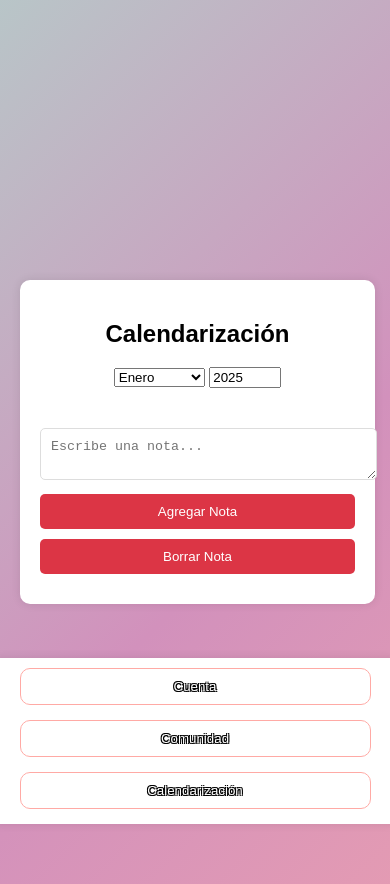
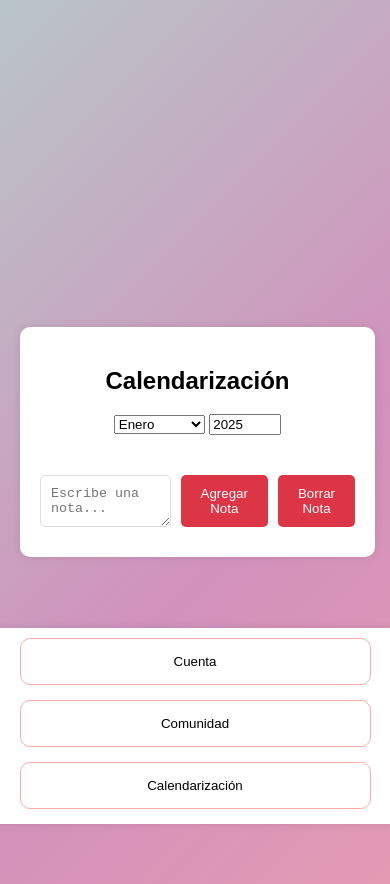
Before and after one commit to Luvidth/EduSex, a plain HTML site: page index.html in a window 390 px wide. Both pictures are taken after a click on the button "Calendarización". Drawn offline with Linux system fonts and the light colour scheme; some packages are replaced by stand-ins of ours; a script that the page names is missing.

Commit message:
Update styles.css

```diff
--- a/styles.css
+++ b/styles.css
@@ -4,10 +4,13 @@
     --color-aqua: #a8e6cf; /* Aqua */
     --color-red: #ff6f69; /* Rojo */
     --color-purple: #b19cd9; /* Morado */
+    --color-orange: #ff8c42; /* Naranja para notas no menstruales */
     --color-background: rgba(255, 255, 255, 0.1);
     --color-border: rgba(255, 255, 255, 0.2);
     --color-success: rgba(40, 167, 69, 0.9); /* Verde para notificaciones de éxito */
     --color-error: rgba(220, 53, 69, 0.9); /* Rojo para notificaciones de error */
+    --color-terceary: blue;
+    --color-you: #800080;
 }
 
 body {
@@ -54,27 +57,59 @@ body {
     100% { opacity: 0; transform: translateX(-50%) translateY(-20px); }
 }
 
+/* Barra de navegación */
 .nav {
     display: flex;
+    flex-direction: row;
     gap: 10px;
-    position: absolute;
+    position: fixed;
     bottom: 20px;
+    left: 50%;
+    transform: translateX(-50%);
+    width: 90%;
+    max-width: 400px;
+    justify-content: space-between;
+    background: rgba(255, 255, 255, 0.2);
+    padding: 10px;
+    border-radius: 15px;
 }
 
-/* Estilo para los botones de la barra de navegación */
 .nav button {
+    flex: 1;
+    padding: 10px;
     background: var(--color-background);
-    color: white;
+    color: black;
     border: 1px solid var(--color-primary);
     border-radius: 10px;
-    padding: 10px;
+    cursor: pointer;
     backdrop-filter: blur(10px);
-    transition: background 0.5s ease, transform 0.3s;
-    text-shadow:
-        -1px -1px 0 #000,
-         1px -1px 0 #000,
-        -1px  1px 0 #000,
-         1px  1px 0 #000;
+    transition: background 0.3s ease, transform 0.2s;
+    text-align: center;
+}
+
+.nav button:hover {
+    background: rgba(255, 255, 255, 0.3);
+    transform: scale(1.05);
+}
+
+.nav button.active {
+    background: var(--color-secondary);
+    transform: scale(1.1);
+}
+
+/* Diseño responsivo */
+@media (max-width: 768px) {
+    .nav {
+        width: 100%;
+        max-width: none;
+        bottom: 0;
+        border-radius: 0;
+    }
+
+    .nav button {
+        flex: 1;
+        padding: 15px;
+    }
 }
 
 /* Cambio de color mientras se presiona el botón */
@@ -99,7 +134,9 @@ body {
 /* Estilo para el botón activo (pestaña seleccionada) */
 .nav button.active {
     background: var(--color-secondary);
-    transition: background 0.5s ease;
+    transition: background 0.5s ease, transform 0.3s, scale 0.3s;
+    transform: scale(1.1); /* Agranda ligeramente el botón activo */
+    box-shadow: 0 4px 10px rgba(0, 0, 0, 0.2); /* Añadir sombra para destacar el botón */
 }
 
 .content {
@@ -128,6 +165,90 @@ body {
     border: 3px solid #a8e6cf;
 }
 
+/* Estilos para los botones "Agregar Nota" y "Borrar Nota" */
+.note-form {
+    margin-top: 20px;
+    display: flex; /* Alinear botones horizontalmente */
+    gap: 10px; /* Espacio entre los botones */
+}
+
+.note-form textarea {
+    width: 100%;
+    padding: 10px;
+    border: 1px solid var(--color-border);
+    border-radius: 10px;
+    margin-bottom: 10px;
+    background: var(--color-background);
+    color: black;
+    backdrop-filter: blur(10px);
+}
+
+.note-form button {
+    padding: 10px 20px;
+    background: var(--color-background);
+    color: white;
+    border: 1px solid var(--color-primary);
+    border-radius: 10px;
+    cursor: pointer;
+    backdrop-filter: blur(10px);
+    transition: background 0.5s ease, transform 0.3s;
+    flex: 1; /* Hace que los botones ocupen el mismo espacio */
+}
+
+.note-form button:hover {
+    background: rgba(255, 255, 255, 0.2);
+    transform: scale(1.05);
+}
+
+/* Estilos para el calendario */
+.calendar {
+    display: grid;
+    grid-template-columns: repeat(7, 1fr);
+    gap: 5px;
+    margin-top: 20px;
+}
+
+.calendar .day {
+    padding: 10px;
+    text-align: center;
+    border-radius: 10px;
+    cursor: pointer;
+    position: relative;
+    background: var(--color-background);
+    color: white;
+    border: 1px solid var(--color-border);
+    backdrop-filter: blur(10px);
+    transition: background 0.3s ease, transform 0.3s;
+}
+
+.calendar .day:hover {
+    background: rgba(255, 255, 255, 0.2);
+    transform: scale(1.05);
+}
+
+/* Colores para el ciclo menstrual */
+.calendar .day.menstruation {
+    background: var(--color-red); /* Rojo para menstruación */
+}
+
+.calendar .day.fertile {
+    background: var(--color-you); /* Rosado para días fértiles */
+}
+
+.calendar .day.infertile {
+    background: var(--color-success); /* Aqua para días infértiles */
+}
+
+/* Notas no menstruales */
+.calendar .day.has-note {
+    background: var(--color-orange); /* Naranja para notas no menstruales */
+}
+
+/* Prioridad para notas de menstruación */
+.calendar .day.menstruation.has-note {
+    background: var(--color-red); /* Rojo para menstruación */
+}
+
 /* Media Queries para diseño responsivo */
 @media (max-width: 768px) {
     .content {
@@ -152,8 +273,83 @@ body {
             margin-bottom: 5px; /* Espacio entre botones */
         }
 
+        /* Diseño predeterminado: los botones están apilados verticalmente */
+    .nav-buttons {
+        display: flex;
+        flex-direction: column; /* Apilados en pantallas grandes */
+        align-items: center;
+        gap: 10px;
+    }
+
+    /* En pantallas pequeñas (móviles), se apilan horizontalmente */
+    @media (max-width: 768px) {
+        .nav-buttons {
+            flex-direction: row; /* Se alinean en fila */
+            justify-content: center;
+        }
+
+        .nav-buttons button {
+            flex: 1; /* Distribuye el espacio equitativamente */
+            min-width: auto;
+        }
+    }
+
         body {
             height: auto; /* Ajustar altura automáticamente */
             padding: 20px; /* Padding para evitar que el contenido toque los bordes */
         }
+
+        .note-form {
+            flex-direction: column; /* Botones apilados verticalmente en móviles */
         }
+
+        .note-form button {
+            width: 100%; /* Botones ocupan todo el ancho en móviles */
+        }
+    }
+
+    /* Estilos para los botones "Agregar Nota" y "Borrar Nota" */
+    .note-form {
+        margin-top: 20px;
+        display: flex; /* Alinear botones horizontalmente */
+        gap: 10px; /* Espacio entre los botones */
+    }
+
+    .note-form textarea {
+        width: 100%;
+        padding: 10px;
+        border: 1px solid var(--color-border);
+        border-radius: 10px;
+        margin-bottom: 10px;
+        background: var(--color-background);
+        color: black;
+        backdrop-filter: blur(10px);
+    }
+
+    .note-form button {
+        padding: 10px 20px;
+        background: var(--color-background);
+        color: white;
+        border: 1px solid var(--color-primary);
+        border-radius: 10px;
+        cursor: pointer;
+        backdrop-filter: blur(10px);
+        transition: background 0.5s ease, transform 0.3s;
+        flex: 1; /* Hace que los botones ocupen el mismo espacio */
+    }
+
+    .note-form button:hover {
+        background: rgba(255, 255, 255, 0.2);
+        transform: scale(1.05);
+    }
+
+    /* Media Queries para diseño responsivo */
+    @media (max-width: 768px) {
+        .note-form {
+            flex-direction: row; /* Botones alineados horizontalmente en móviles */
+        }
+
+        .note-form button {
+            width: auto; /* Botones ocupan su tamaño natural en móviles */
+        }
+    }
```
Lines whose indentation alone changed are shown as unchanged.
